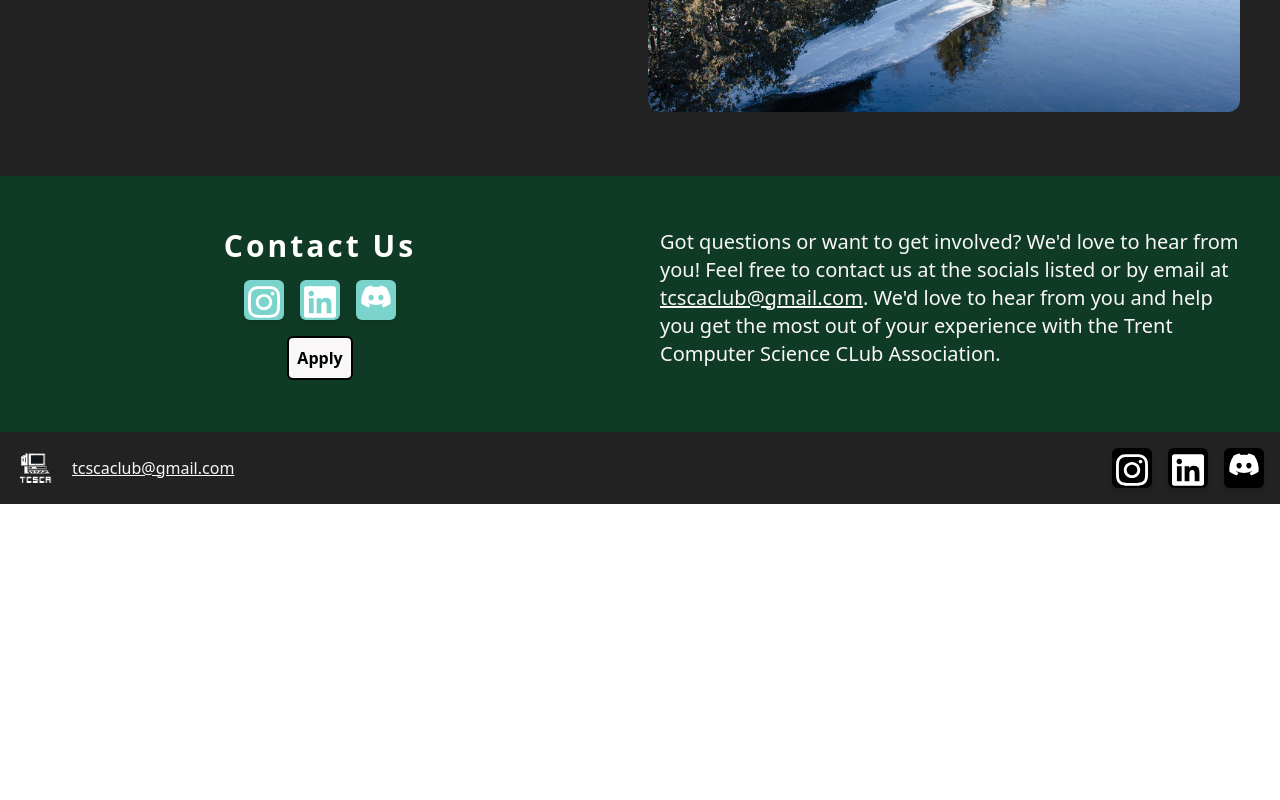
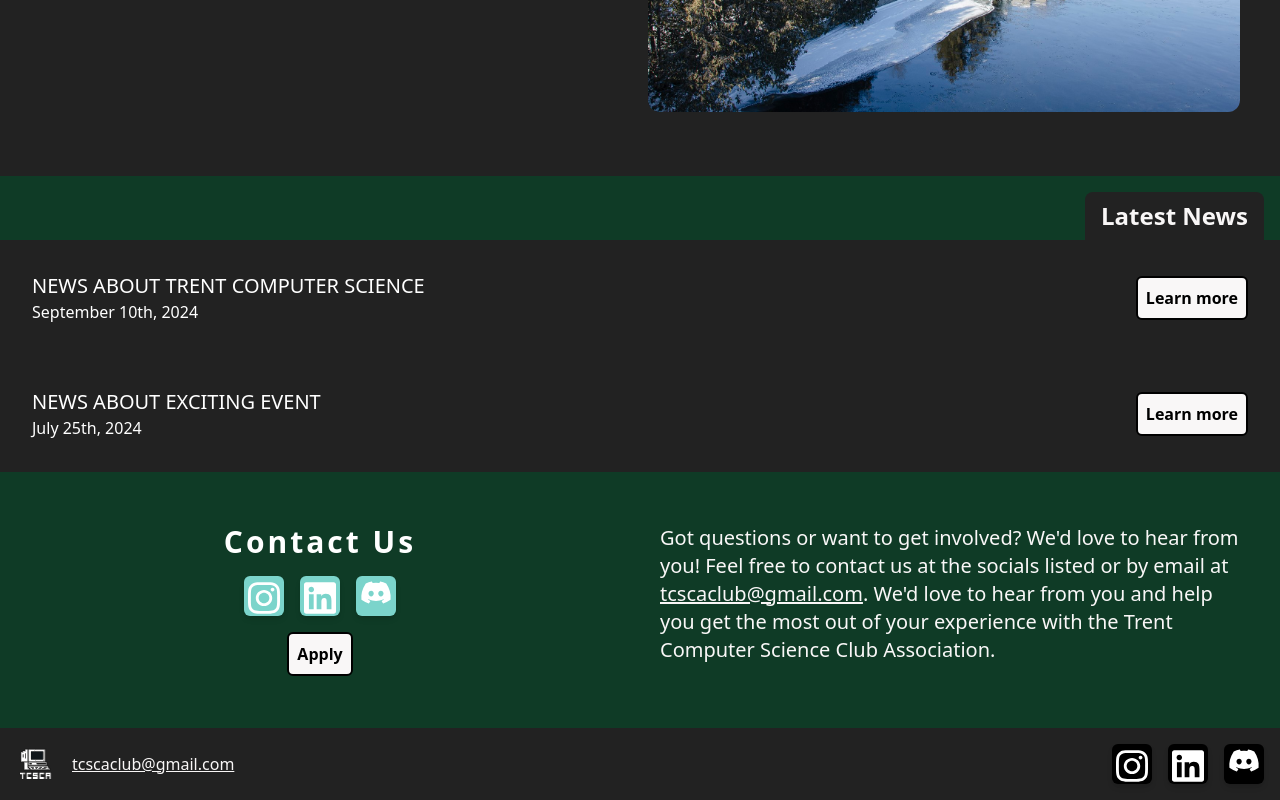
Before and after one commit to Trent-Computer-Science-Club-Association/ClubWebsite, a Next.js app: page / in a window 1280 px wide. Shown: the part 987-1787 px from the top of the page. Before the commit the page ends 1491 px from the top, so only its background shows below. Built offline with nearby package versions, Linux system fonts and the light colour scheme.

Commit message:
Feat(LatestNews): Add Latest News section to homepage

```diff
--- /dev/null
+++ b/components/LatestNews.tsx
@@ -0,0 +1,33 @@
+import Button, { ButtonType } from '../components/Button';
+import Link from '../components/Link';
+import styles from '../styles/components/LatestNews.module.scss';
+
+//  NOTE: will not take in props for now (later will be able to take in props or just process the config)
+export default function LatestNews() {
+  return (
+    <Link className={styles.latestNews} href='/'>
+      <div className={styles.newsItem}>
+        <div className={styles.left}>
+          <h1 className={styles.title}>NEWS ABOUT TRENT COMPUTER SCIENCE</h1>
+          <p className={styles.date}>September 10th, 2024</p>
+        </div>
+        <div className={styles.right}>
+          <Button type={ButtonType.LIGHT} className={styles.learnMore}>
+            Learn more
+          </Button>
+        </div>
+      </div>
+      <div className={styles.newsItem}>
+        <div className={styles.left}>
+          <h1 className={styles.title}>NEWS ABOUT EXCITING EVENT</h1>
+          <p className={styles.date}>July 25th, 2024</p>
+        </div>
+        <div className={styles.right}>
+          <Button type={ButtonType.LIGHT} className={styles.learnMore}>
+            Learn more
+          </Button>
+        </div>
+      </div>
+    </Link>
+  );
+}
--- a/config.yaml
+++ b/config.yaml
@@ -37,4 +37,4 @@ homeSections:
 email: &contactEmail 'tcscaclub@gmail.com'
 discordLink: https://discord.gg/serea2sPAd
 contactUs:
-  text: Got questions or want to get involved? We'd love to hear from you! Feel free to contact us at the socials listed or by email at *contactEmail. We'd love to hear from you and help you get the most out of your experience with the Trent Computer Science CLub Association.
+  text: Got questions or want to get involved? We'd love to hear from you! Feel free to contact us at the socials listed or by email at *contactEmail. We'd love to hear from you and help you get the most out of your experience with the Trent Computer Science Club Association.
--- a/pages/index.tsx
+++ b/pages/index.tsx
@@ -10,6 +10,7 @@ import SectionHeader, {
 } from '../components/SectionHeader';
 import TextSection, { TextSectionStyle } from '../components/TextSection';
 import ContactUs from '../components/ContactUs';
+import LatestNews from '../components/LatestNews';
 import Footer from '../components/Footer';
 
 export default function Home() {
@@ -54,6 +55,12 @@ export default function Home() {
               </>
             );
           })}
+          <SectionHeader
+            title='Latest News'
+            style={SectionHeaderStyle.BLACK_ON_GREEN}
+            location={SectionLocation.RIGHT_ALIGNED}
+          />
+          <LatestNews />
           <ContactUs />
           <Footer />
         </main>
--- /dev/null
+++ b/styles/components/LatestNews.module.scss
@@ -0,0 +1,38 @@
+.latestNews {
+  @apply bg-color-4 grid;
+
+  .newsItem {
+    @apply grid grid-cols-5 items-center;
+    @apply m-4 p-4;
+    @apply rounded-xl;
+    &:hover {
+      @apply bg-hover-1;
+      @apply shadow-lg;
+      @apply transition-all;
+      @apply duration-300 ease-in-out;
+    }
+
+    .left {
+      @apply col-span-4;
+      @apply text-white;
+      @apply grid grid-cols-1;
+
+      .title {
+        @apply text-xl;
+      }
+
+      .date {
+        @apply text-base;
+      }
+    }
+
+    .right {
+      @apply grid;
+      @apply col-span-1;
+
+      .learnMore {
+        @apply ml-auto;
+      }
+    }
+  }
+}
```
